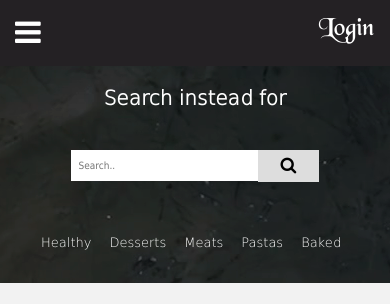
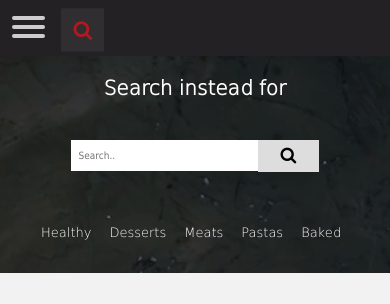
Before and after one commit to PriRivera/Proyecto-final, a PHP site: page /search.html in a window 390 px wide. Shown: the top 304 px of the page. Run offline with PHP 8.4, Linux system fonts and the light colour scheme.

Commit message:
Todo... todo y más
uuuu muxhas cosas

```diff
--- a/css/style.css
+++ b/css/style.css
@@ -43,13 +43,143 @@ th{
 .main-nav{
     background: #242124;
 }
-.main-nav__burger{
+.burger{
     display: none;
+    padding: .7em;
+}
+.burger__button{
+    display: block;
+    margin: 0;
+    width: 10vw;
+    height: 7vw;
+    position: absolute;
+    z-index: 3;
+    cursor: pointer;
+    opacity: 0;
+}
+.burger__span{
+    display: block;
+    width: 33px;
+    height: 4px;
+    margin-bottom: 5px;
+    position: relative;
+    z-index: 2;
+    background: #cdcdcd;
+    border-radius: 3px;
+    transform-origin: 4px 0px;
+    transition: transform 0.5s cubic-bezier(0.77,0.2,0.05,1.0),
+                background 0.5s cubic-bezier(0.77,0.2,0.05,1.0),
+                opacity 0.55s ease;
+}
+.burger__span:first-child{
+    transform-origin: 0% 0%;
+}
+.burger__span:nth-last-child(2){
+    transform-origin: 0% 100%;
+}
+.burger__button:checked ~ span{
+    opacity: 1;
+    transform: rotate(45deg) translate(-2px, -1px);
+    background: #242124;
+}
+.burger__button:checked ~ span:nth-last-child(3){
+    opacity: 0;
+    transform: rotate(0deg) scale(0.2, 0.2);
+}
+.burger__button:checked ~ span:nth-last-child(2){
+    transform: rotate(-45deg) translate(0, -1px);
+}
+.burger__button:checked ~ ul{
+    transform: none;
+}
+.burger-menu{
+    position: absolute;
+    z-index: 1;
+    width: 50%;
+    height: 100%;
+    margin: -100px 0 0 -50px;
+    padding: 50px;
+    padding-top: 125px;
+    background: #ededed;
+    list-style-type: none;
+    -webkit-font-smoothing: antialiased;
+    transform-origin: 0% 0%;
+    transform: translate(-100%, 0);
+    transition: transform 0.5s cubic-bezier(0.77,0.2,0.05,1.0);
+}
+.burger-menu__link{
+    text-decoration: none;
+    color: #242124;
+    transition: color 0.3s ease;
+}
+.burger-menu__link:hover{
+    color: #731921;
+}
+.burger-menu__li{
+    padding: 10px 0;
+    font-size: 7vw;
 }
 .logo{
     max-width: 5em;
     margin: .5em 3em 0em;
     cursor: pointer;
+}
+.main-nav__search-container{
+    position: absolute;
+    transform: translate(0%, -50%);
+    background: #302E30;
+    height: 43px;
+    border-radius: 0px;
+    display: inline-block;
+    margin-left: -1em;
+    margin-top: 1.5em;
+    width: 40%;
+}
+.search-text{
+    color: #302E30;
+    font-size: 17px;
+    border: none;
+    background: none;
+    outline: none;
+    float: left;
+   -webkit-border-radius: 0px;
+    font-family: 'Dejavu-Sans-Condensed';
+    transition: 1s;
+    line-height: 44px;
+    width: 1px;
+    padding: 0;
+}
+.search-text:focus{
+    width: 85%;
+    padding: 0 6px;
+    cursor: pointer;
+    color: #fff;
+}
+.main-nav__search-container:hover > .search-text{
+    width: 85%;
+    padding: 0 6px;
+    cursor: pointer;
+    color: #fff;
+}
+.main-nav__button{
+    float: right;
+    color: #b11921;
+    width: 40px;
+    height: 40px;
+    background: #302E30;
+    border-radius: 0px;
+    cursor: pointer;
+    display: flex;
+    justify-content: center;
+    align-items: center;
+    text-decoration: none;
+    padding: 1px;
+}
+.main-nav__button:hover{
+    background: #fff;
+}
+.main-nav__link:hover{
+    color: #b11921;
 }
 .main-nav__list{
     float: right;
@@ -64,6 +194,9 @@ th{
     font-family: 'BlackChancery';
     font-size: 1.3em;
     color: #fff;
+}
+.main-nav__link:hover{
+    color: #b11921;
 }
 .main-nav__link--right{
     display: none;
@@ -98,39 +231,11 @@ th{
     text-decoration: none;
     display: block;
 }
-.dropdown-content a:hover {background-color: #ddd;}
-.dropdown:hover .dropdown-content {display: block;}
-.main-nav__search-container{
-    text-align: center;
-    display: inline-block;
-    position: absolute;
-    margin-left: 1.5em;
-    margin-top: 0.5em;
-}
-.main-nav__input{
-    padding: 6px;
-    padding-right: 6em;
-    margin-top: 8px;
-    font-size: 17px;
-    border: none;
-   -webkit-border-radius: 0px;
-    font-family: 'Dejavu-Sans-Condensed';
-}
-.main-nav__button{
-  float: right;
-  padding: 6px 13px;
-  margin-top: 8px;
-  margin-right: 16px;
-  background: #ddd;
-  font-size: 17px;
-  border: none;
-  cursor: pointer;
-}
-.main-nav__button:hover{
-    background: #ccc;
-}
-.main-nav__link:hover{
-    color: #b11921;
+.dropdown-content a:hover {
+    background-color: #ddd;
+}
+.dropdown:hover .dropdown-content {
+    display: block;
 }
 h3{
     margin: 0;
@@ -551,7 +656,6 @@ h3 span{
     margin-left: 7.5em;
     margin-top: 2em;
 }
-
 .sub-menu_link-search{
     display: block;
     margin: 0px 85px;
@@ -744,7 +848,6 @@ h3 span{
     margin: 16px 17px;
     display: inline-block;
 }
-
 .text-img__background{
     position: absolute;
     height: auto;
@@ -765,7 +868,6 @@ h3 span{
     padding: 3.5em 2.4em;
     font-size: 30px;
 }
-
 /*---- Recipe ----*/
 .recipe-sector{
     width: 85%;
@@ -810,22 +912,9 @@ h3 span{
 
 @media (max-width: 1199.98px) {
     /*---- Estilos genericos ----*/
-    .main-nav__search-container{
-        margin-left: 0;
-        width: 38%;
-    }
-    .main-nav__input{
-        padding-right: 0;
-        width: 74%;
-        float: left;
-    }
-    .main-nav__button{
-        float: left;
-    }
     .footer-imgs{
         max-width: 31%;
     }
-
     /*---- Index ----*/
     .sub-menu{
         margin-top: 6em;
@@ -941,18 +1030,15 @@ h3 span{
     }
 }
 @media (max-width: 991.98px) {
-    .main-nav__list{
-        display: none;
-    }
-    .main-nav__link--right{
-        display: inline-block;
-        margin: .5em 1.5em;
-        float: right;
-    }
-    .main-nav__dropdown--display{
-        display: inline-block;
-        margin: .5em 1.5em;
-        float: right;
+    /*---- Estilos genericos ----*/
+    .logo{
+        margin: .5em 2em 0;
+    }
+    .main-nav__search-container{
+        width: auto;
+    }
+    .main-nav__search-container:hover > .search-text{
+        width: 20vw;
     }
     .main-footer {
         width: 100%;
@@ -1095,7 +1181,6 @@ h3 span{
     /*---- Contact ----*/
     .body-contact{
         background-image: none;
-
     }
     .cuadro-contact{
         width: auto;
@@ -1128,11 +1213,27 @@ h3 span{
     }
 }
 @media (max-width: 767.98px) {
+    .main-nav__list{
+        display: none;
+    }
+    .burger{
+        display: inline-block;
+    }
+    .burger-menu{
+        width: 30%;
+    }
+    .burger-menu__li{
+        font-size: 4vw;
+    }
     .logo{
         margin: .5em 1.5em 0;
+        float: right;
     }
     .main-nav__search-container{
-        width: 60%;
+        margin-left: 3vw;
+    }
+    .main-nav__search-container:hover > .search-text{
+        width: 40vw;
     }
     h3{
         font-size: 4vw;
@@ -1150,7 +1251,7 @@ h3 span{
         font-size: 3vw;
     }
     .sub-menu{
-        column-gap: 0%
+        column-gap: 0%;
     }
     .main-recipies{
         margin: 0;
@@ -1209,7 +1310,8 @@ h3 span{
     }
     #bloque-derecha{
         width: 90%;
-    }#bloque-derecha__input{
+    }
+    #bloque-derecha__input{
         width: 100%;
     }
     .bloque-aniadir{
@@ -1279,36 +1381,21 @@ h3 span{
     }
 }
 @media (max-width: 575.98px) {
-    .main-nav__burger{
-        display: inline-block;
-        margin: .5em .3em;
-        background: none;
-        border: none;
-        font-size: 1.5em;
-        color: #fff;
-    }
-    .logo{
-        display: none;
-    }
+    .burger{padding: .8em .6em .4em;}
+    .burger-menu{width: 50%;}
+    .burger-menu__li{font-size: 6vw;}
+    .logo{display: none;}
     .main-nav__search-container{
-        margin-top: .4em;
-    }
-    .main-nav__input{
-        width: 50%;
-    }
-    .main-nav__link--right{
-        margin: .5em .6em;
-    }
-    .main-nav__dropdown--display{
-        margin: .5em 0em;
+        margin-left: 1vw;
+    }
+    .main-nav__search-container:hover > .search-text{
+        width: 60vw;
     }
     .main-footer {
         width: 100%;
         height: auto;
     }
-    .footer-p{
-        display: none;
-    }
+    .footer-p{display: none;}
     .footer-imgs {
         display: inline-block;
         max-width: max-content;
@@ -1320,42 +1407,28 @@ h3 span{
         margin: 0.5em 2em;
         max-width: 30%;
     }
-    .footer-li_img {
-        max-width: 8%;
-    }
-    .footer-li_link {
-        text-decoration: none;
-    }
+    .footer-li_img {max-width: 8%;}
+    .footer-li_link {text-decoration: none;}
     /*---- Index ----*/
     .mobile-logo{
         display: inline-block;
         width: 40%;
         margin: 5% 30% 0%;
     }
-    .main-slider {
-        padding: 3em 0 0 0;
-    }
+    .main-slider {padding: 3em 0 0 0;}
     .sub-menu{
         width: 100%;
         margin: 1em .5em 0 0;
         column-gap: 2%;
     }
-    .sub-menu_item{
-        height: 2em;
-    }
-    .sub-menu_item:hover{
-        height: 2em;
-    }
+    .sub-menu_item{height: 2em;}
+    .sub-menu_item:hover{height: 2em;}
     .main-recipies{
         border: none;
         padding: .5em;
     }
-    .recipe-menu{
-        columns: 2;
-    }
-    .recipe-menu_link{
-        font-size: 3.3vw;
-    }
+    .recipe-menu{columns: 2;}
+    .recipe-menu_link{font-size: 3.3vw;}
     /*---- Search ----*/
     .header-background{
         width: auto;
@@ -1366,9 +1439,7 @@ h3 span{
         font-size: inherit;
         display: block;
     }
-    .search-bar{
-        width: max-content;
-    }
+    .search-bar{width: max-content;}
     .main-nav__input-search{
         font-size: 10px;
         padding-left: 8px;
@@ -1575,9 +1646,6 @@ h3 span{
 
 }
 @media (max-width: 375px){
-    .main-nav__burger{
-        margin: .4em .1em;
-    }
     /*---- Search ----*/
     .container-search {
         margin-top: auto;
--- a/search.html
+++ b/search.html
@@ -11,9 +11,26 @@
 <body>
     <header class="header-background">
         <nav class="main-nav">
-            <button class="main-nav__burger"><i class="fa fa-bars"></i></button>
+            <div class="burger">
+                <input type="checkbox" class="burger__button">
+                <span class="burger__span"></span>
+                <span class="burger__span"></span>
+                <span class="burger__span"></span>
+                <ul class="burger-menu">
+                    <a href="index.html" class="burger-menu__link"><li class="burger-menu__li">Home</li></a>
+                    <a href="contact.html" class="burger-menu__link"><li class="burger-menu__li">Contact</li></a>
+                    <a href="login.html" class="burger-menu__link"><li class="burger-menu__li">Login</li></a>
+                    <a href="profile.html" class="burger-menu__link"><li class="burger-menu__li">Profile</li></a>
+                    <a href="submit.html" class="burger-menu__link"><li class="burger-menu__li">New recipe</li></a>
+                    <a href="#" class="burger-menu__link"><li class="burger-menu__li">Logout</li></a>
+                </ul>
+            </div>
+
             <a href="index.html"><img class="logo" src="img/logo.png" alt="Secret du Chef's logo"></a>
-
+            <div class="main-nav__search-container">
+                <input class="search-text" type="text" placeholder="Search.." name="search">
+                <a class="main-nav__button" href="#"><i class="fa fa-search"></i></a>
+            </div>
             <ul class="main-nav__list">
                     <li class="main-nav__item"><a class="main-nav__link" href="index.html">Home</a></li>
                     <li class="main-nav__item"><a class="main-nav__link" href="contact.html">Contact</a></li>
@@ -27,15 +44,6 @@
                         </div>
                     </div>
             </ul>
-            <a class="main-nav__link main-nav__link--right"href="login.html">Login</a>
-            <div id="logedin" class="main-nav__item main-nav__link--right dropdown">
-                    <button class="dropbtn">Hiram</button>
-                    <div class="dropdown-content">
-                        <a href="profile.html" class="dropdown-content__a">Profile</a>
-                        <a href="submit.html" class="dropdown-content__a">New recipe</a>
-                        <a id="logout" href="#" class="dropdown-content__a">Log out</a>
-                    </div>
-                </div>
         </nav>
         <div class="search-div">
          <h1 class="main-text">Search instead for</h1>
```
Also changed, not shown: contact.html (+17 -14 lines), index.html (+17 -33 lines), login.html (+19 -16 lines), profile.html (+17 -14 lines), recipe.html (+17 -14 lines), submit.html (+17 -14 lines). Lines whose indentation alone changed are shown as unchanged.
